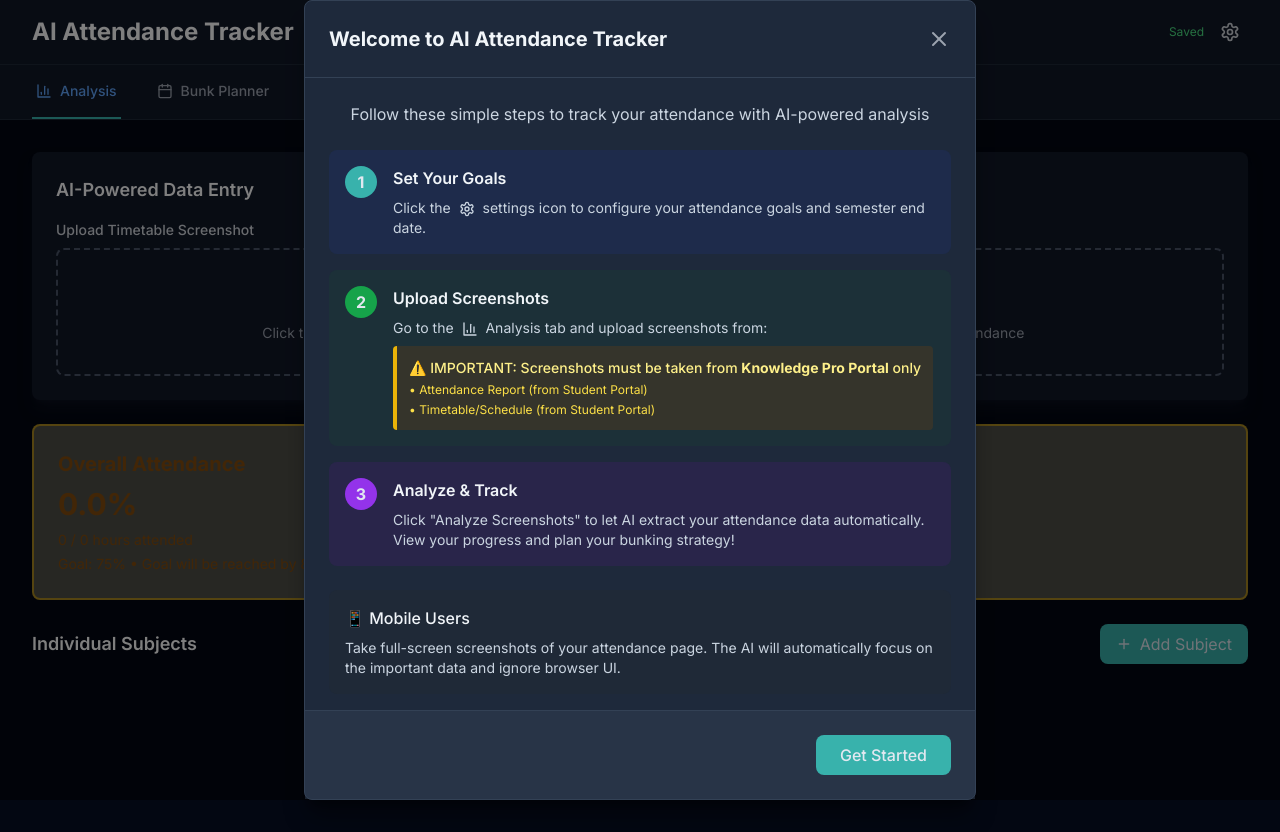
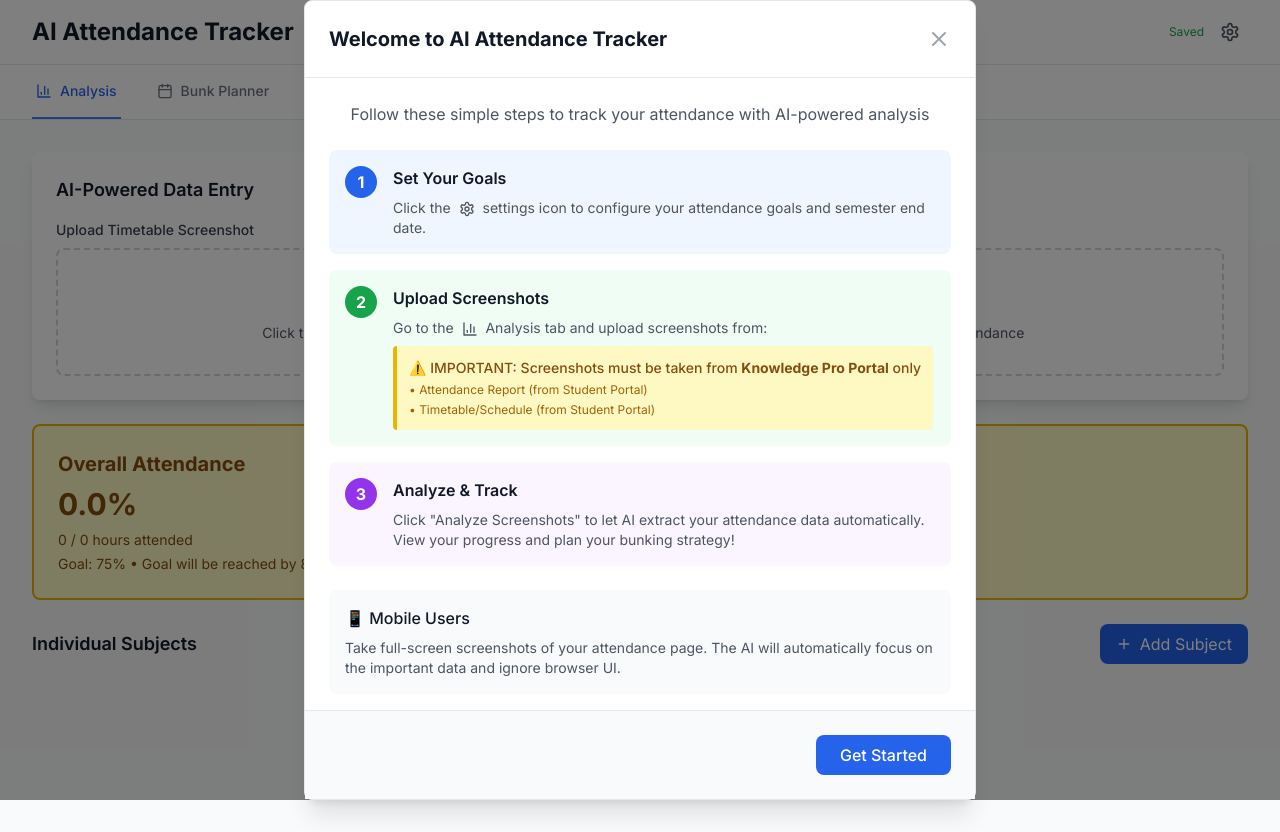
Before and after one commit to ShivaGodara/AttendanceCalculator02, a Next.js app: page / in a window 1280 px wide. Built offline with nearby package versions, Linux system fonts and the light colour scheme.

Commit message:
UI: Remove dark mode toggle and force permanent dark theme

```diff
--- a/app/globals.css
+++ b/app/globals.css
@@ -2,258 +2,10 @@
 @tailwind components;
 @tailwind utilities;
 
-@layer base {
-  :root {
-    --background: 0 0% 100%;
-    --foreground: 222.2 84% 4.9%;
-    --card: 0 0% 100%;
-    --card-foreground: 222.2 84% 4.9%;
-    --popover: 0 0% 100%;
-    --popover-foreground: 222.2 84% 4.9%;
-    --primary: 221.2 83.2% 53.3%;
-    --primary-foreground: 210 40% 98%;
-    --secondary: 210 40% 96%;
-    --secondary-foreground: 222.2 84% 4.9%;
-    --muted: 210 40% 96%;
-    --muted-foreground: 215.4 16.3% 46.9%;
-    --accent: 210 40% 96%;
-    --accent-foreground: 222.2 84% 4.9%;
-    --destructive: 0 84.2% 60.2%;
-    --destructive-foreground: 210 40% 98%;
-    --border: 214.3 31.8% 91.4%;
-    --input: 214.3 31.8% 91.4%;
-    --ring: 221.2 83.2% 53.3%;
-    --radius: 0.5rem;
-  }
-
-  .dark {
-    --background: 210 29% 10%;
-    --foreground: 210 40% 98%;
-    --card: 210 29% 10%;
-    --card-foreground: 210 40% 98%;
-    --popover: 210 29% 10%;
-    --popover-foreground: 210 40% 98%;
-    --primary: 180 25% 47%;
-    --primary-foreground: 210 29% 10%;
-    --secondary: 210 20% 22%;
-    --secondary-foreground: 210 40% 98%;
-    --muted: 210 20% 22%;
-    --muted-foreground: 210 20% 63%;
-    --accent: 210 20% 22%;
-    --accent-foreground: 210 40% 98%;
-    --destructive: 0 62.8% 30.6%;
-    --destructive-foreground: 210 40% 98%;
-    --border: 210 18% 34%;
-    --input: 210 18% 34%;
-    --ring: 180 25% 47%;
-  }
-}
-
-/* Midnight Slate Dark Theme */
-.dark {
-  /* Primary Background: #1A202C */
-  background-color: #1A202C;
-}
-
-.dark .bg-gray-50 {
-  background-color: #1A202C;
-}
-
-.dark .bg-white {
-  background-color: #2D3748; /* Secondary Background */
-}
-
-.dark .bg-gray-100 {
-  background-color: #2D3748;
-}
-
-.dark .bg-gray-800 {
-  background-color: #2D3748;
-}
-
-.dark .bg-slate-800 {
-  background-color: #2D3748;
-}
-
-.dark .bg-slate-700 {
-  background-color: #4A5568; /* Borders/Dividers for subtle backgrounds */
-}
-
-.dark .bg-slate-900 {
-  background-color: #1A202C;
-}
-
-/* Text Colors */
-.dark .text-gray-900,
-.dark .text-slate-100 {
-  color: #E2E8F0; /* Primary Text */
-}
-
-.dark .text-gray-700,
-.dark .text-gray-600,
-.dark .text-slate-300 {
-  color: #A0AEC0; /* Secondary Text */
-}
-
-.dark .text-gray-500,
-.dark .text-slate-400 {
-  color: #A0AEC0;
-}
-
-.dark .text-white {
-  color: #E2E8F0;
-}
-
-/* Border Colors */
-.dark .border-gray-200,
-.dark .border-slate-700 {
-  border-color: #4A5568; /* Borders/Dividers */
-}
-
-.dark .border-gray-300,
-.dark .border-slate-600 {
-  border-color: #4A5568;
-}
-
-.dark .border-slate-500 {
-  border-color: #4A5568;
-}
-
-/* Interactive Elements - Teal Accent */
-.dark .bg-blue-600 {
-  background-color: #38B2AC; /* Accent/Interactive */
-}
-
-.dark .hover\:bg-blue-700:hover {
-  background-color: #319795; /* Darker teal for hover */
-}
-
-.dark .text-blue-600 {
-  color: #38B2AC;
-}
-
-.dark .text-blue-400 {
-  color: #4FD1C7; /* Lighter teal */
-}
-
-.dark .border-blue-500 {
-  border-color: #38B2AC;
-}
-
-/* Hover States */
-.dark .hover\:bg-gray-50:hover,
-.dark .hover\:bg-slate-700:hover {
-  background-color: #4A5568;
-}
-
-.dark .hover\:bg-gray-100:hover,
-.dark .hover\:bg-slate-600:hover {
-  background-color: #4A5568;
-}
-
-.dark .hover\:text-gray-300:hover,
-.dark .hover\:text-slate-300:hover {
-  color: #E2E8F0;
-}
-
-.dark .hover\:text-white:hover {
-  color: #E2E8F0;
-}
-
-/* Status Colors */
-.dark .text-green-600,
-.dark .text-emerald-600 {
-  color: #48BB78; /* Success green */
-}
-
-.dark .text-green-400,
-.dark .text-emerald-400 {
-  color: #68D391;
-}
-
-.dark .bg-green-50 {
-  background-color: rgba(72, 187, 120, 0.15);
-}
-
-.dark .bg-red-50 {
-  background-color: rgba(245, 101, 101, 0.15);
-}
-
-.dark .bg-emerald-600 {
-  background-color: #48BB78;
-}
-
-.dark .hover\:bg-emerald-700:hover {
-  background-color: #38A169;
-}
-
-.dark .text-red-600 {
-  color: #F56565;
-}
-
-.dark .text-red-400 {
-  color: #FC8181;
-}
-
-
-
-.dark .bg-red-600 {
-  background-color: #E53E3E;
-}
-
-.dark .hover\:bg-red-700:hover {
-  background-color: #C53030;
-}
-
-.dark .bg-yellow-50 {
-  background-color: rgba(56, 178, 172, 0.15);
-}
-
-.dark .bg-blue-50 {
-  background-color: rgba(56, 178, 172, 0.15);
-}
-
-.dark .text-blue-700,
-.dark .text-blue-200 {
-  color: #4FD1C7;
-}
-
-.dark .border-blue-800 {
-  border-color: rgba(56, 178, 172, 0.3);
-}
-
-/* Enhanced shadows for dark mode */
-.dark .shadow-lg {
-  --tw-shadow: 0 10px 15px -3px rgba(0, 0, 0, 0.4), 0 4px 6px -2px rgba(0, 0, 0, 0.3);
-  box-shadow: var(--tw-ring-offset-shadow, 0 0 #0000), var(--tw-ring-shadow, 0 0 #0000), var(--tw-shadow);
-}
-
-.dark .shadow-xl {
-  --tw-shadow: 0 20px 25px -5px rgba(0, 0, 0, 0.4), 0 10px 10px -5px rgba(0, 0, 0, 0.3);
-  box-shadow: var(--tw-ring-offset-shadow, 0 0 #0000), var(--tw-ring-shadow, 0 0 #0000), var(--tw-shadow);
-}
-
-/* Scrollbar styling */
-.dark ::-webkit-scrollbar {
-  width: 8px;
-}
-
-.dark ::-webkit-scrollbar-track {
-  background: #2D3748;
-}
-
-.dark ::-webkit-scrollbar-thumb {
-  background: #4A5568;
-  border-radius: 4px;
-}
-
-.dark ::-webkit-scrollbar-thumb:hover {
-  background: #A0AEC0;
-}
-
-/* Focus states */
-.dark .focus\:ring-2:focus {
-  --tw-ring-color: rgba(56, 178, 172, 0.5);
+/* Simple light theme only */
+body {
+  background-color: #f9fafb;
+  color: #111827;
 }
 
 /* Animation enhancements */
--- a/app/page.tsx
+++ b/app/page.tsx
@@ -34,8 +34,8 @@ export default function Home() {
     if (saved) {
       setAppData(saved);
     }
-    // Always enable dark mode
-    document.documentElement.classList.add('dark');
+    // Remove dark mode
+    document.documentElement.classList.remove('dark');
 
     // Show welcome modal for first-time users
     const hasVisited = loadFromLocalStorage('hasVisited');
```
